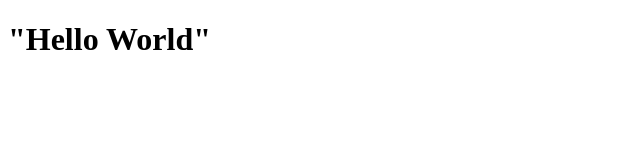
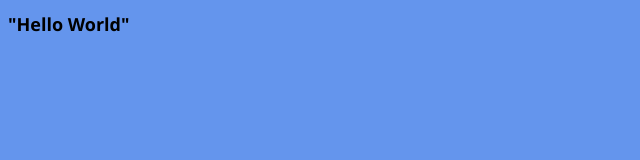
Before and after one commit to wietsdev/wietsdev.github.io, a plain HTML site: page index.html in a window 1280 px wide. Shown: the whole page, without its empty margins (0-640 px from the left). Drawn offline with Linux system fonts and the light colour scheme.

Commit message:
updated readme, added stylesheet

```diff
--- a/index.html
+++ b/index.html
@@ -1,5 +1,9 @@
 <!DOCTYPE html>
 <html>
+
+<head>
+    <link rel="stylesheet" href="stylesheet1.css">
+</head>
 <body>
 
     <h1> "Hello World" </h1>
--- /dev/null
+++ b/stylesheet1.css
@@ -0,0 +1,9 @@
+body {
+    font-family: 'Segoe UI', Tahoma, Geneva, Verdana, sans-serif;
+    background-color: cornflowerblue;
+  }
+  h1 {
+    align-items: center;
+    font-size: large;
+
+  }
```
Also changed, not shown: 1 other file.
